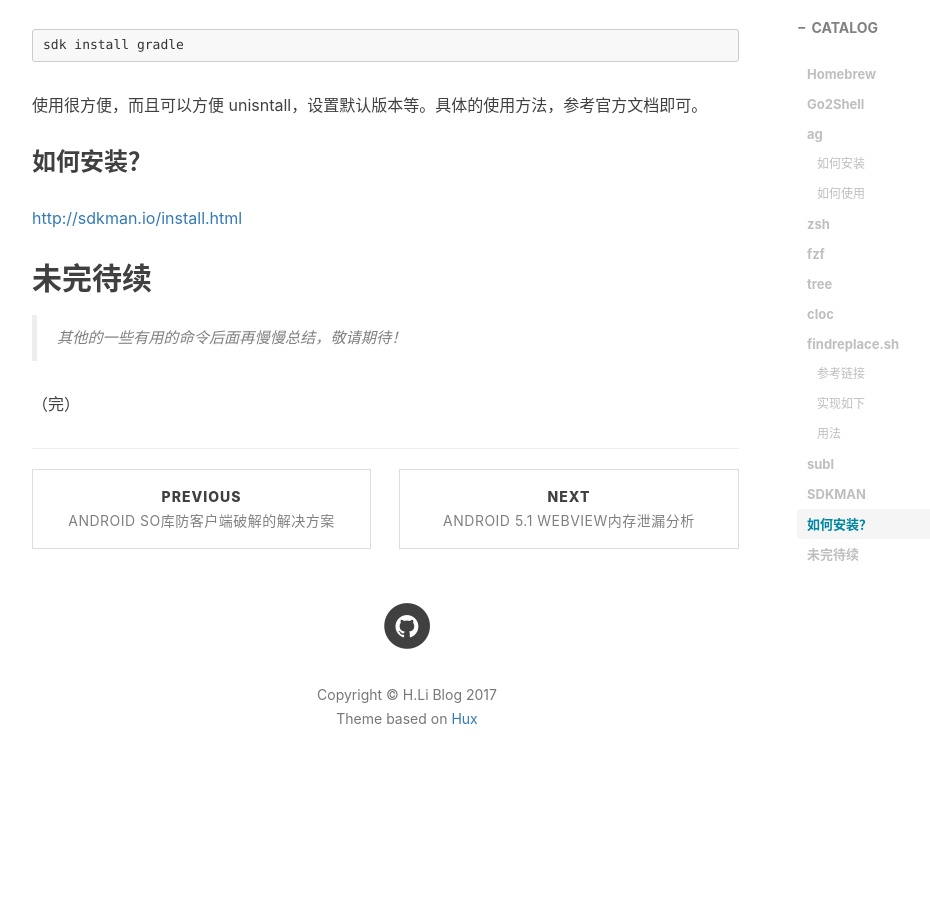
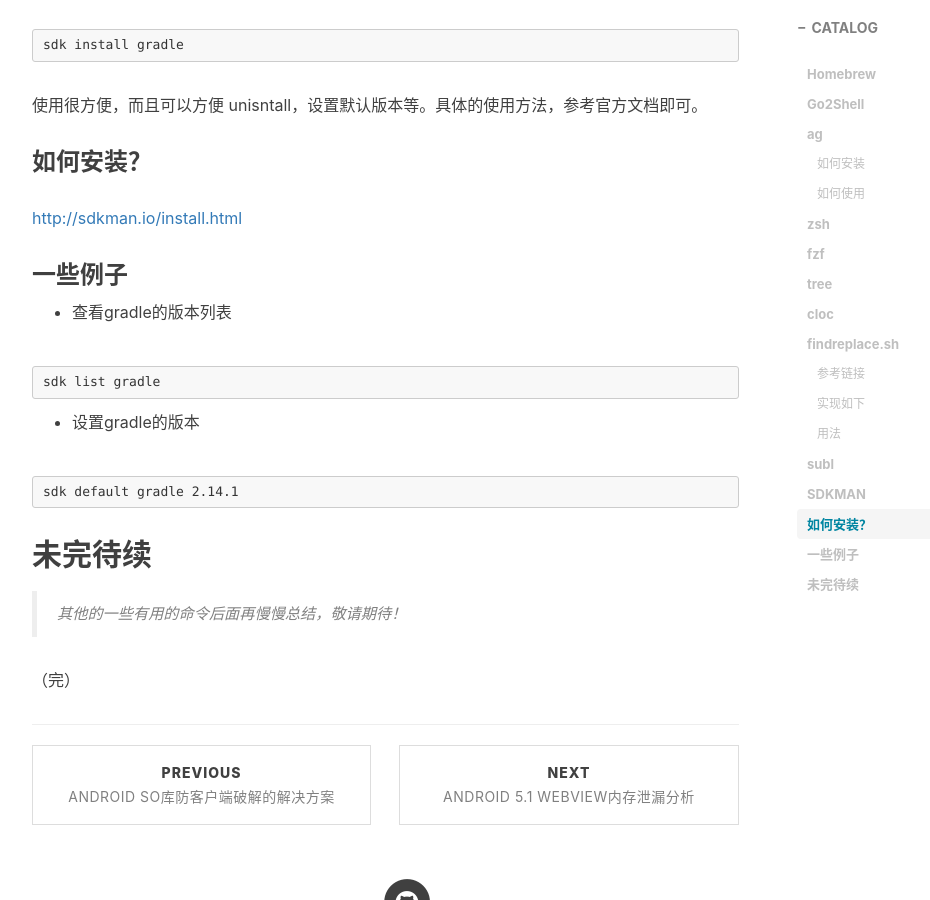
Before and after one commit to leehong2005/leehong2005.github.io, a Jekyll site: the page built from _posts/2016-08-09-tools-on-mac-os.md, in a window 1280 px wide and 900 px high, scrolled down 7881 px. Shown: the whole window, without its empty margins (233-1163 px from the left). Built offline with Jekyll 4.4.1, drawn with Linux system fonts in a browser that asks for light colours; comment, search, counter and statistics services are not loaded; before the commit the page ends 8677 px from its top, so only the background shows below that.

Commit message:
更新SDKMAN的说明

````diff
--- a/_posts/2016-08-09-tools-on-mac-os.md
+++ b/_posts/2016-08-09-tools-on-mac-os.md
@@ -244,6 +244,20 @@ sdk install gradle
 
 [http://sdkman.io/install.html](http://sdkman.io/install.html)
 
+### 一些例子
+
+* 查看gradle的版本列表
+
+```
+sdk list gradle
+```
+
+* 设置gradle的版本
+
+```
+sdk default gradle 2.14.1
+```
+
 ## 未完待续
 
 > 其他的一些有用的命令后面再慢慢总结，敬请期待！
````
